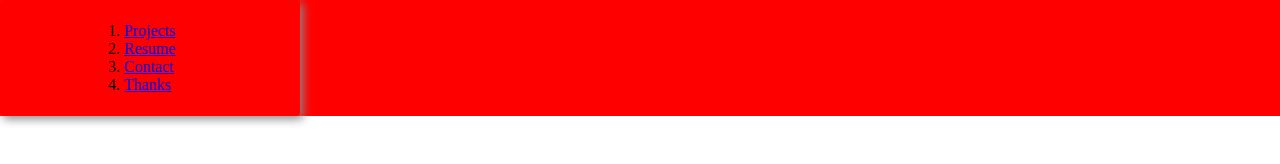
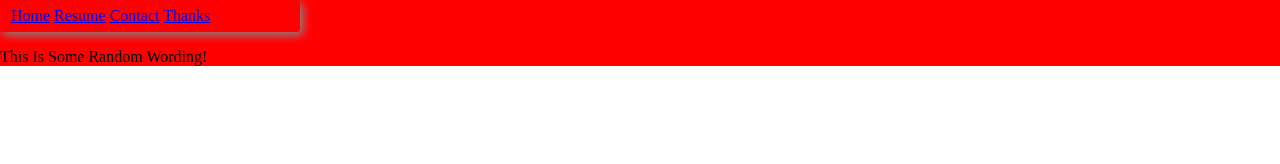
Before and after one commit to AlfredoE89/AlfredoE89, a plain HTML site: page index.html in a window 1280 px wide. Drawn offline with Linux system fonts and the light colour scheme; files that its build step writes are made by us from their sources.

Commit message:
updated new Nav bar/ next grid and css

```diff
--- a/index.css
+++ b/index.css
@@ -18,7 +18,6 @@
   flex-direction: column;
   align-items: center;
   /* justify-content: space-between; */
-  justify-content: center;
   padding: 15px 10px;
 }
 
@@ -34,9 +33,11 @@
   border-radius: 3px;
 }
 
-.container {
-  width: 90%;
-  margin: 0 auto;
-  overflow: none;
-  padding: 10px;
+ul {
+  float: left;
+  color: #f2f2f2;
+  text-align: center;
+  padding: 14px 16px;
+  text-decoration: none;
+  font-size: 17px;
 }
--- a/index.html
+++ b/index.html
@@ -1,36 +1,56 @@
 <!DOCTYPE html>
 <html lang="en">
   <head>
-    <!-- Required meta tags -->
+    <!------- Required meta tags ------->
     <meta charset="utf-8" />
     <meta
       name="viewport"
       content="width=device-width, initial-scale=1, shrink-to-fit=no"
     />
-    <link rel="stylesheet" href="/AlfredoE89.github.io/index.css">
+    <link rel="stylesheet" href="/AlfredoE89.github.io/index.css" />
     <title>Welcome To My Portfolio</title>
   </head>
-
+  <!------------------------------------>
+  <!-------- Main-Content -------->
   <body>
     <!------ Splash Animation ----->
-      <!--<div id="splash">
+    <!--<div id="splash">
           <img src="https://i.ibb.co/G5jyXN9/logo.png" alt="" class="logo" />
         </div>-->
-   <div class="mainContent">
-    <header class="mainHeader">
-      <div class="container">
-      <nav>
-        <ol>
-        <li><a href=resume.html class="button button1">Projects</button></a></li>
-        <li><a href=resume.html class="button button2">Resume</button></a></li>
-        <li><a href=contact.html class="button button3">Contact</button></a></li>
-        <li><a href=thanks.html class="button button4">Thanks</button></a></li>
-        </ol>
-      </nav>
+    <div class="mainContent">
+      <!------ Main NavBar ------->
+      <header class="mainHeader">
+        <div class="topHeader">
+          <img class="logo" src="" alt="" />
+          <a href="/index.html">Home</a>
+          <a href="/resume.html">Resume</a>
+          <a href="/contact.html">Contact</a>
+          <a href="/thanks.html">Thanks</a>
+        </div>
+      </header>
+
+      <!------ Sub Header ----->
+      <div class="subHeader">
+        <div>
+          <p>This Is Some Random Wording!</p>
+        </div>
       </div>
-    </header>
-   </div>
+
+      <!-------- Main Bottom-Content Div ------->
+    </div>
   </body>
 
   <footer></footer>
 </html>
+
+<!--
+<header class="mainHeader">
+    <div class="container">
+      <ul>
+      <li><a class="navLink" href=resume.html class="button button1">Projects</button></a></li>
+      <li><a class="navLink" href=resume.html class="button button2">Resume</button></a></li>
+      <li><a class="navLink" href=contact.html class="button button3">Contact</button></a></li>
+      <li><a class="navLink" href=thanks.html class="button button4">Thanks</button></a></li>
+      </ul>
+    </div>
+  </header>-->
```
